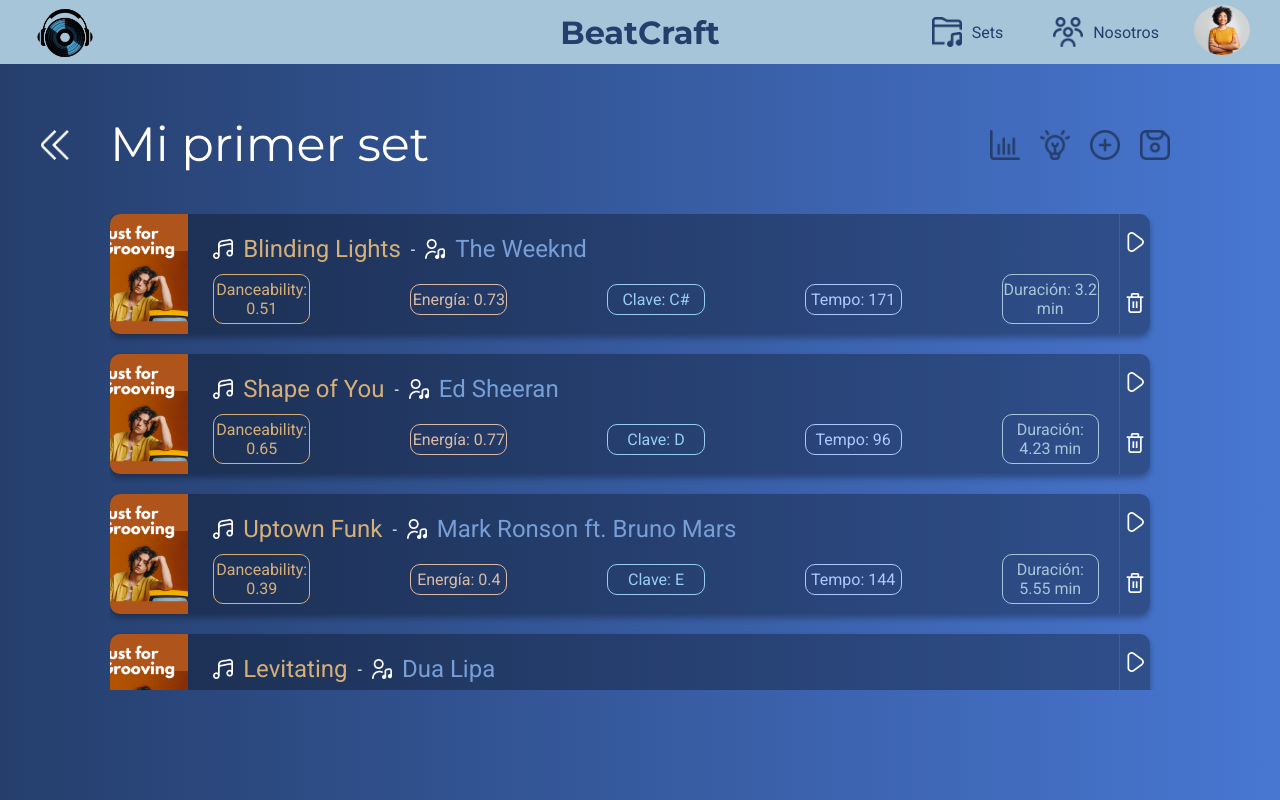
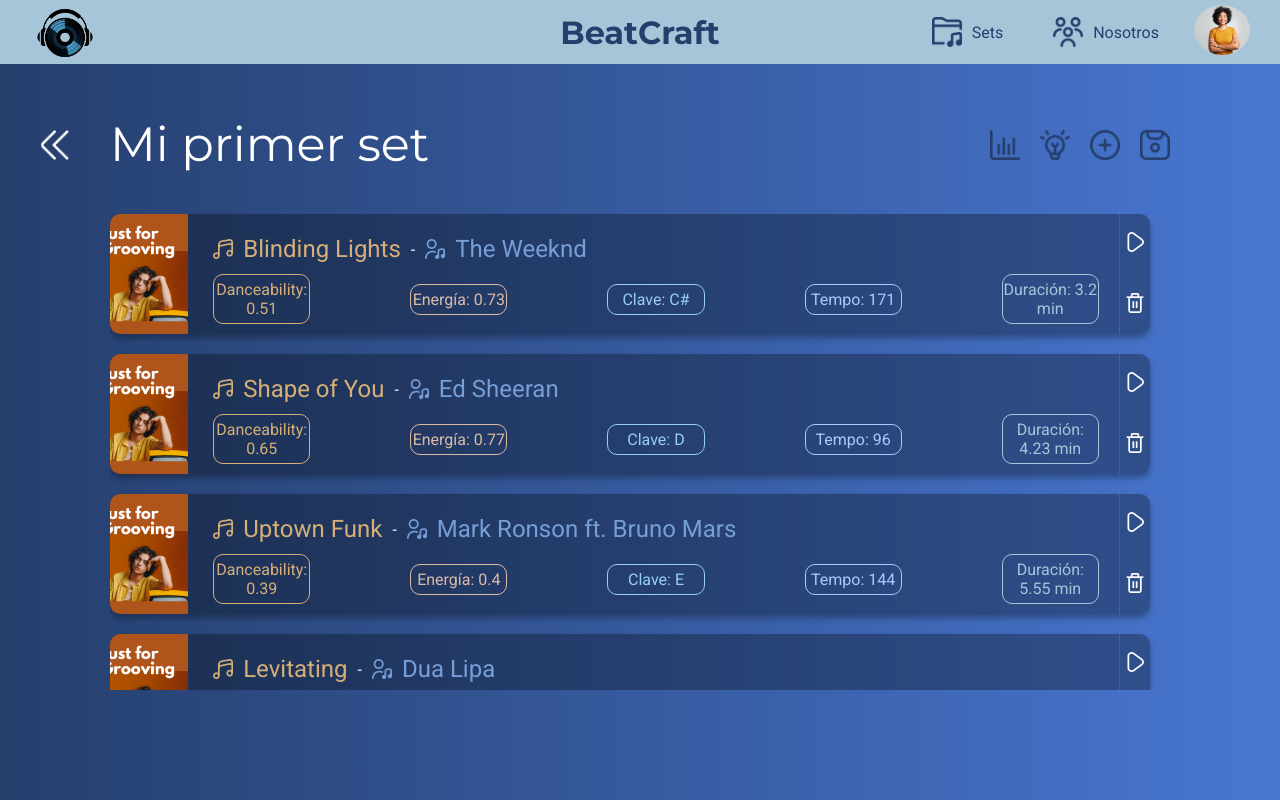
Before and after one commit to cascodenotch/beatfront, an Angular app: page /editar-set in a window 1280 px wide. Built offline with nearby package versions, Linux system fonts and the light colour scheme.

Commit message:
añadidos iconos de colores

```diff
--- a/src/app/component/tarjeta-cancion-set/tarjeta-cancion-set.component.html
+++ b/src/app/component/tarjeta-cancion-set/tarjeta-cancion-set.component.html
@@ -9,12 +9,12 @@
         <!-- Título y autor -->
         <div class="title-author-container">
             <div class="title-author-item" style="color:var(--color-complemento)">
-                <img src="../../../assets/Iconos/title.png" alt="title">
+                <img src="../../../assets/Iconos/title-color.png" alt="title">
                 <p class="subtitle" id="song-title">{{ card.title }}</p>
             </div>
             <p> - </p>
             <div class="title-author-item" style="color:var(--color-terciario)">
-                <img src="../../../assets/Iconos/author.png" alt="author">
+                <img src="../../../assets/Iconos/author-color.png" alt="author">
                 <p class="subtitle" id="song-author">{{ card.author }}</p>
             </div>
         </div>
```
Also changed, not shown: src/assets/Iconos/author-color.png (added), src/assets/Iconos/title-color.png (added).
